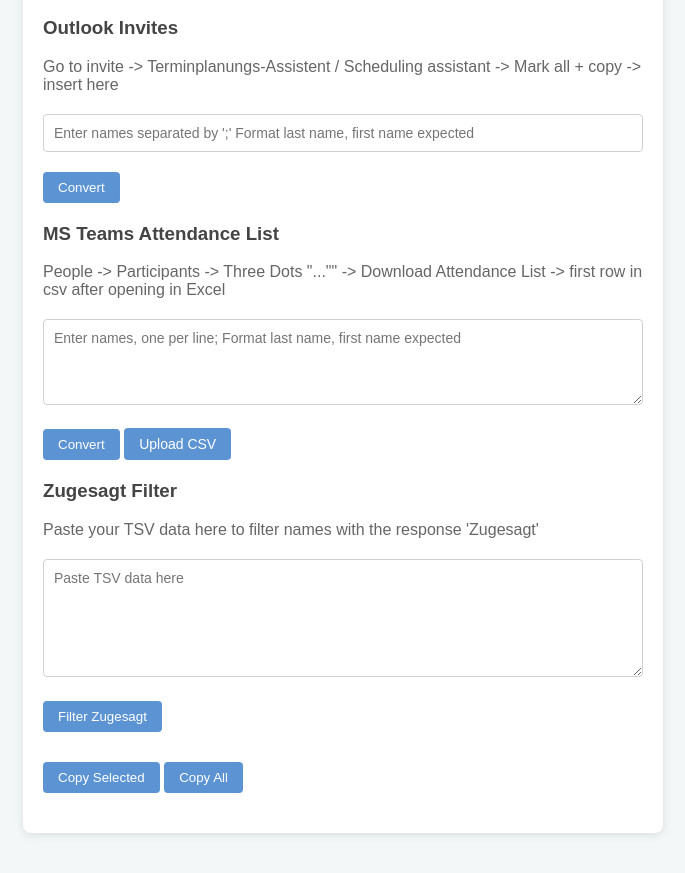
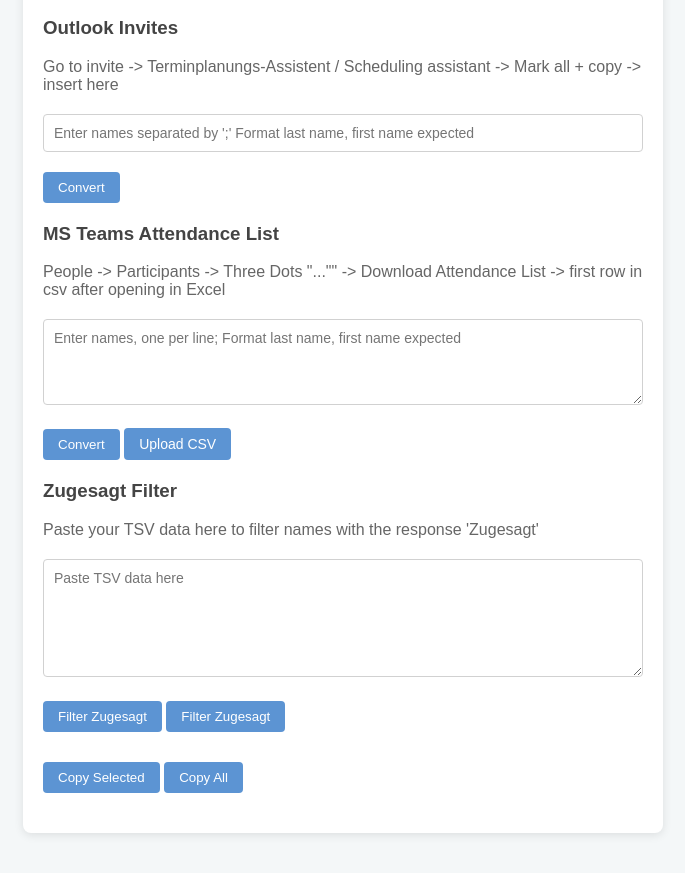
Before and after one commit to pythongod/InterviewListConverter, a plain HTML site: page index.html in a window 1280 px wide. Shown: the part 183-1056 px from the top of the page, without its empty margins (297-982 px from the left). Drawn offline with Linux system fonts and the light colour scheme.

Commit message:
Update index.html

```diff
--- a/index.html
+++ b/index.html
@@ -41,6 +41,7 @@
             <p>Paste your TSV data here to filter names with the response 'Zugesagt'</p>
             <textarea id="inputZugesagtData" rows="6" cols="50" placeholder="Paste TSV data here"></textarea>
             <button id="filterZugesagtBtn">Filter Zugesagt</button>
+            <button id="filterVorbehaltBtn">Filter Zugesagt</button>
         </div>
 
         <div>
```
